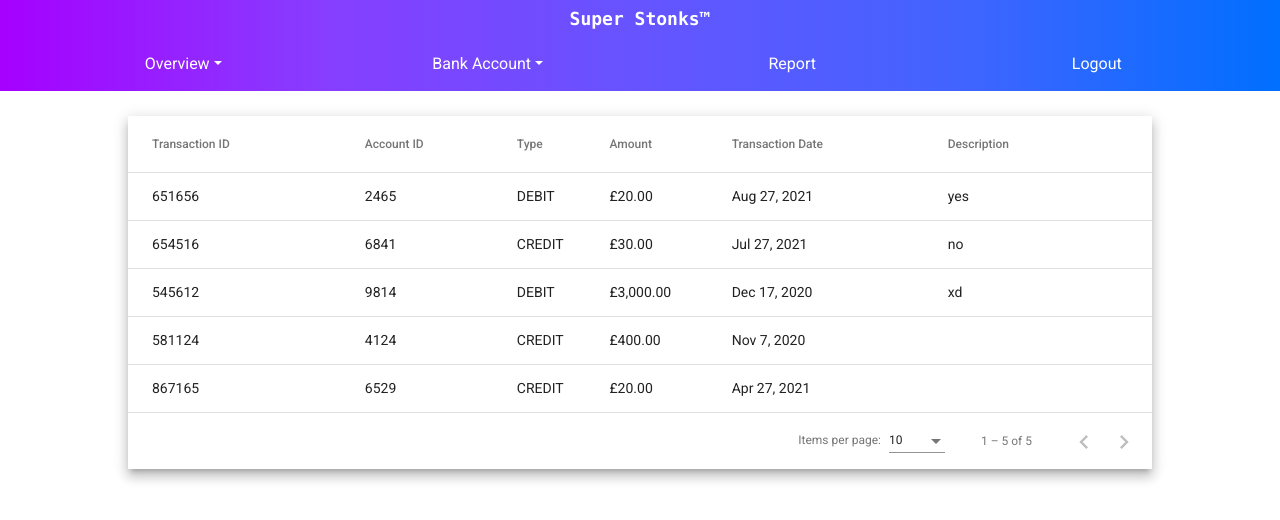
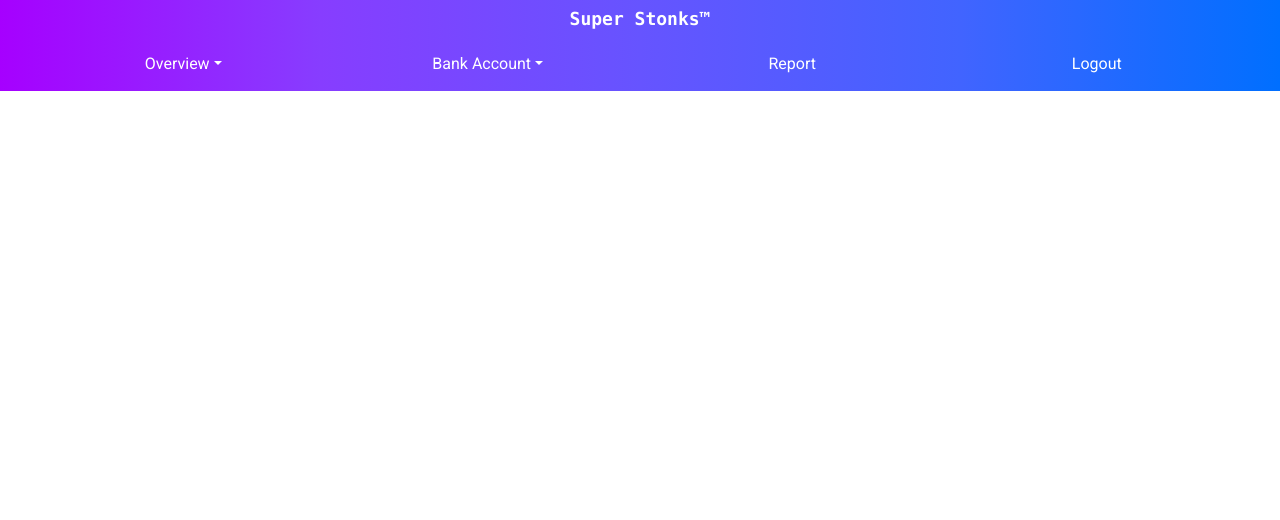
Before and after one commit to hegde-atri/BankingApplication-fe, an Angular app: page /customer/transaction-history in a window 1280 px wide. Shown: the top 520 px of the page. Built offline with nearby package versions, Linux system fonts and the light colour scheme.

Commit message:
machine switch commit

```diff
--- a/src/app/customer/customer-transaction-history/customer-transaction-history.component.html
+++ b/src/app/customer/customer-transaction-history/customer-transaction-history.component.html
@@ -4,6 +4,4 @@
 <ba-customer-navbar></ba-customer-navbar>
 <div>
 
-  <ba-transaction-history-table></ba-transaction-history-table>
-
 </div>
--- a/src/app/customer/customer-transaction-history/transaction-history-table/transaction-history-table-datasource.ts
+++ /dev/null
@@ -1,104 +0,0 @@
-import { DataSource } from '@angular/cdk/collections';
-import { MatPaginator } from '@angular/material/paginator';
-import { MatSort } from '@angular/material/sort';
-import { map } from 'rxjs/operators';
-import { Observable, of as observableOf, merge } from 'rxjs';
-
-// TODO: Replace this with your own data model type
-export interface TransactionHistoryTableItem {
-  transactionID: string;
-  accountID: string;
-  type: string;
-  amount: number;
-  transDate: Date;
-  description: string;
-}
-
-// TODO: replace this with real data from your application
-const EXAMPLE_DATA: TransactionHistoryTableItem[] = [
-  { transactionID: "651656", accountID: "2465", type: "DEBIT", amount: 20.00, transDate: new Date("2021-08-27"), description: "yes"},
-  { transactionID: "654516", accountID: "6841", type: "CREDIT", amount: 30.00, transDate: new Date("2021-07-27"), description: "no"},
-  { transactionID: "545612", accountID: "9814", type: "DEBIT", amount: 3000.00, transDate: new Date("2020-12-17"), description: "xd"},
-  { transactionID: "581124", accountID: "4124", type: "CREDIT", amount: 400.00, transDate: new Date("2020-11-07"), description: ""},
-  { transactionID: "867165", accountID: "6529", type: "CREDIT", amount: 20.00, transDate: new Date("2021-04-27"), description: ""}
-];
-
-/**
- * Data source for the TransactionHistoryTable view. This class should
- * encapsulate all logic for fetching and manipulating the displayed data
- * (including sorting, pagination, and filtering).
- */
-export class TransactionHistoryTableDataSource extends DataSource<TransactionHistoryTableItem> {
-  data: TransactionHistoryTableItem[] = EXAMPLE_DATA;
-  paginator: MatPaginator | undefined;
-  sort: MatSort | undefined;
-
-  constructor() {
-    super();
-  }
-
-  /**
-   * Connect this data source to the table. The table will only update when
-   * the returned stream emits new items.
-   * @returns A stream of the items to be rendered.
-   */
-  connect(): Observable<TransactionHistoryTableItem[]> {
-    if (this.paginator && this.sort) {
-      // Combine everything that affects the rendered data into one update
-      // stream for the data-table to consume.
-      return merge(observableOf(this.data), this.paginator.page, this.sort.sortChange)
-        .pipe(map(() => {
-          return this.getPagedData(this.getSortedData([...this.data ]));
-        }));
-    } else {
-      throw Error('Please set the paginator and sort on the data source before connecting.');
-    }
-  }
-
-  /**
-   *  Called when the table is being destroyed. Use this function, to clean up
-   * any open connections or free any held resources that were set up during connect.
-   */
-  disconnect(): void {}
-
-  /**
-   * Paginate the data (client-side). If you're using server-side pagination,
-   * this would be replaced by requesting the appropriate data from the server.
-   */
-  private getPagedData(data: TransactionHistoryTableItem[]): TransactionHistoryTableItem[] {
-    if (this.paginator) {
-      const startIndex = this.paginator.pageIndex * this.paginator.pageSize;
-      return data.splice(startIndex, this.paginator.pageSize);
-    } else {
-      return data;
-    }
-  }
-
-  /**
-   * Sort the data (client-side). If you're using server-side sorting,
-   * this would be replaced by requesting the appropriate data from the server.
-   */
-  private getSortedData(data: TransactionHistoryTableItem[]): TransactionHistoryTableItem[] {
-    if (!this.sort || !this.sort.active || this.sort.direction === '') {
-      return data;
-    }
-
-    return data.sort((a, b) => {
-      const isAsc = this.sort?.direction === 'asc';
-      switch (this.sort?.active) {
-        case 'transactionID': return compare(a.transactionID, b.transactionID, isAsc);
-        case 'accountID': return compare(a.accountID, b.accountID, isAsc);
-        case 'type': return compare(a.type, b.type, isAsc);
-        case 'amount': return compare(a.amount, b.amount, isAsc);
-        case 'transDate': return compare(+a.transDate, +b.transDate, isAsc);
-        case 'description': return compare(+a.description, +b.description, isAsc);
-        default: return 0;
-      }
-    });
-  }
-}
-
-/** Simple sort comparator for example ID/Name columns (for client-side sorting). */
-function compare(a: string | number, b: string | number, isAsc: boolean): number {
-  return (a < b ? -1 : 1) * (isAsc ? 1 : -1);
-}
--- a/src/app/customer/customer-transaction-history/transaction-history-table/transaction-history-table.component.html
+++ /dev/null
@@ -1,52 +0,0 @@
-<div class="mat-elevation-z8 transaction-table">
-  <table mat-table class="full-width-table table-responsive-md" matSort aria-label="Elements">
-
-    <!-- transactionID Column -->
-    <ng-container matColumnDef="transactionID">
-      <th mat-header-cell *matHeaderCellDef mat-sort-header>Transaction ID</th>
-      <td mat-cell *matCellDef="let row">{{row.transactionID}}</td>
-    </ng-container>
-
-    <!-- accountID Column -->
-    <ng-container matColumnDef="accountID">
-      <th mat-header-cell *matHeaderCellDef mat-sort-header>Account ID</th>
-      <td mat-cell *matCellDef="let row">{{row.accountID}}</td>
-    </ng-container>
-
-    <!-- Type Column -->
-    <ng-container matColumnDef="type">
-      <th mat-header-cell *matHeaderCellDef mat-sort-header>Type</th>
-      <td mat-cell *matCellDef="let row">{{row.type}}</td>
-    </ng-container>
-
-    <!-- amount Column -->
-    <ng-container matColumnDef="amount">
-      <th mat-header-cell *matHeaderCellDef mat-sort-header>Amount</th>
-      <td mat-cell *matCellDef="let row">{{row.amount | currency:'GBP'}}</td>
-    </ng-container>
-
-    <!-- transDate Column -->
-    <ng-container matColumnDef="transDate">
-      <th mat-header-cell *matHeaderCellDef mat-sort-header>Transaction Date</th>
-      <td mat-cell *matCellDef="let row">{{row.transDate | date}}</td>
-    </ng-container>
-
-    <!-- description Column -->
-    <ng-container matColumnDef="description">
-      <th mat-header-cell *matHeaderCellDef mat-sort-header>Description</th>
-      <td mat-cell *matCellDef="let row">{{row.description}}</td>
-    </ng-container>
-
-
-
-    <tr mat-header-row *matHeaderRowDef="displayedColumns"></tr>
-    <tr mat-row *matRowDef="let row; columns: displayedColumns;"></tr>
-  </table>
-
-  <mat-paginator #paginator
-      [length]="dataSource?.data?.length"
-      [pageIndex]="0"
-      [pageSize]="10"
-      [pageSizeOptions]="[5, 10, 20]">
-  </mat-paginator>
-</div>
--- a/src/app/customer/customer-transaction-history/transaction-history-table/transaction-history-table.component.scss
+++ /dev/null
@@ -1,7 +0,0 @@
-.full-width-table {
-  width: 100%;
-}
-.transaction-table {
-  width: 80%;
-  margin: 25px auto;
-}
--- a/src/app/customer/customer-transaction-history/transaction-history-table/transaction-history-table.component.ts
+++ /dev/null
@@ -1,30 +0,0 @@
-import { AfterViewInit, Component, ViewChild } from '@angular/core';
-import { MatPaginator } from '@angular/material/paginator';
-import { MatSort } from '@angular/material/sort';
-import { MatTable } from '@angular/material/table';
-import { TransactionHistoryTableDataSource, TransactionHistoryTableItem } from './transaction-history-table-datasource';
-
-@Component({
-  selector: 'ba-transaction-history-table',
-  templateUrl: './transaction-history-table.component.html',
-  styleUrls: ['./transaction-history-table.component.scss']
-})
-export class TransactionHistoryTableComponent implements AfterViewInit {
-  @ViewChild(MatPaginator) paginator!: MatPaginator;
-  @ViewChild(MatSort) sort!: MatSort;
-  @ViewChild(MatTable) table!: MatTable<TransactionHistoryTableItem>;
-  dataSource: TransactionHistoryTableDataSource;
-
-  /** Columns displayed in the table. Columns IDs can be added, removed, or reordered. */
-  displayedColumns = ['transactionID', 'accountID', 'type', 'amount', 'transDate', 'description'];
-
-  constructor() {
-    this.dataSource = new TransactionHistoryTableDataSource();
-  }
-
-  ngAfterViewInit(): void {
-    this.dataSource.sort = this.sort;
-    this.dataSource.paginator = this.paginator;
-    this.table.dataSource = this.dataSource;
-  }
-}
--- a/src/app/customer/customer.module.ts
+++ b/src/app/customer/customer.module.ts
@@ -15,7 +15,6 @@ import { MatCardModule } from '@angular/material/card';
 import { MatTableModule } from '@angular/material/table';
 import { MatPaginatorModule } from '@angular/material/paginator';
 import { MatSortModule } from '@angular/material/sort';
-import { TransactionHistoryTableComponent } from './customer-transaction-history/transaction-history-table/transaction-history-table.component';
 import { FormsModule, ReactiveFormsModule } from '@angular/forms';
 import { MatInputModule } from '@angular/material/input';
 import { MatIconModule } from '@angular/material/icon';
@@ -66,7 +65,6 @@ const routes: Routes = [
     CustomerReportViewComponent,
     CustomerTransactionHistoryComponent,
     CustomerUpdateDetailsComponent,
-    TransactionHistoryTableComponent,
   ],
   imports: [
     CommonModule,
```
Also changed, not shown: 1 other file (tests, documents, lock files or other folders).
